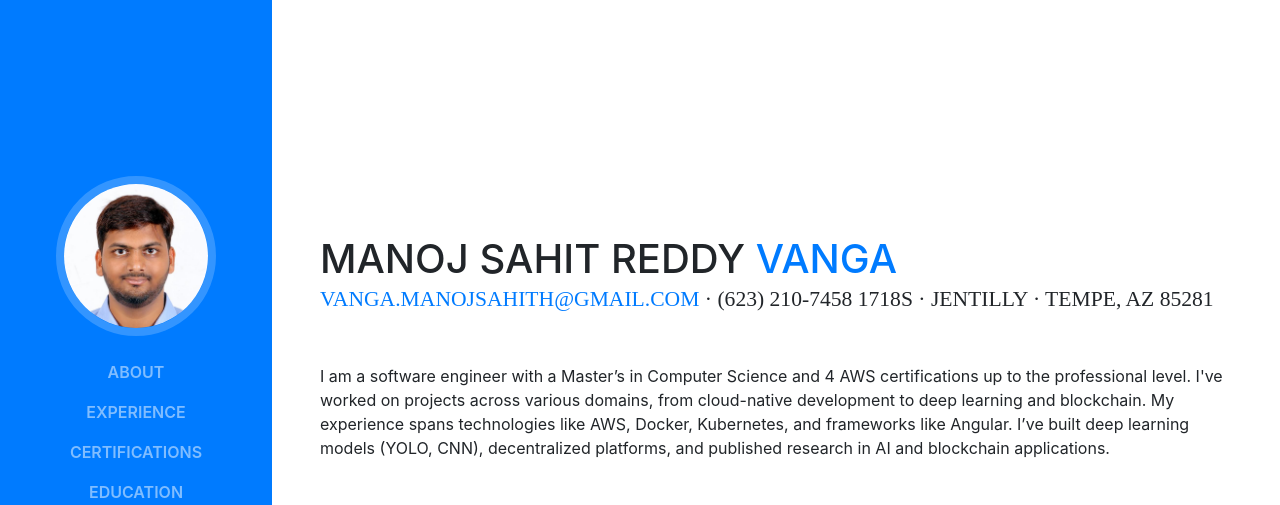
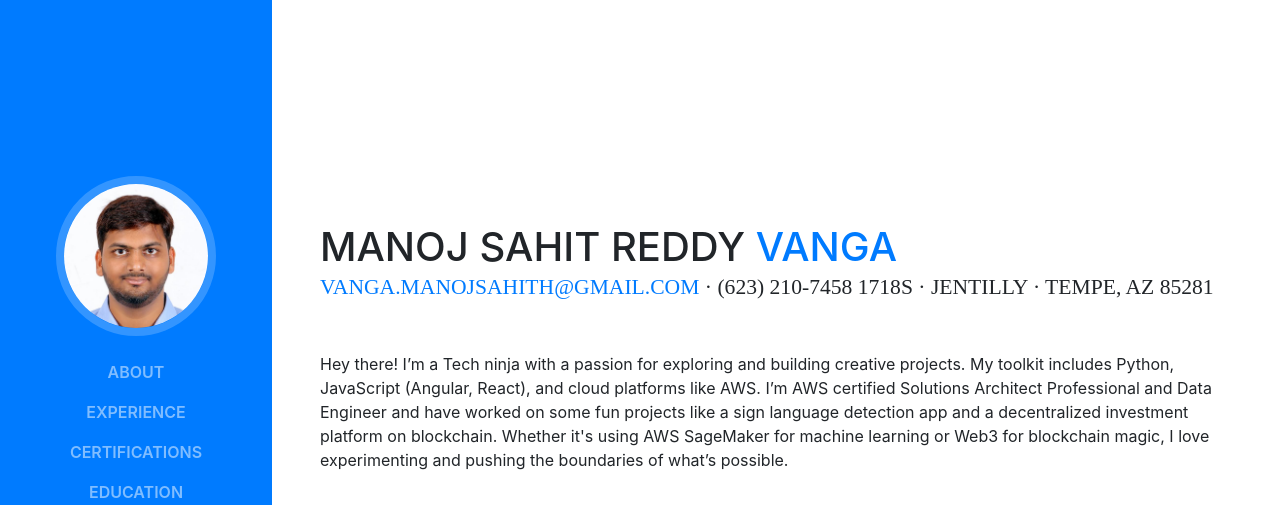
Before and after one commit to MANOJSAHIT/ManojSahit.github.io, a website with bundled scripts: page index.html in a window 1280 px wide. Shown: the top 505 px of the page. Built offline with nearby package versions, Linux system fonts and the light colour scheme; a web font is replaced by a local one.

Commit message:
Update index.html

```diff
--- a/index.html
+++ b/index.html
@@ -73,7 +73,7 @@
           </h1>
           <div class="subheading mb-5"> <a href="mailto:name@email.com">vanga.manojsahith@gmail.com</a> · (623) 210-7458 1718S · Jentilly  · Tempe, AZ 85281
           </div>
-          <p class="mb-5">I am a software engineer with a Master’s in Computer Science and 4 AWS certifications up to the professional level. I've worked on projects across various domains, from cloud-native development to deep learning and blockchain. My experience spans technologies like AWS, Docker, Kubernetes, and frameworks like Angular. I’ve built deep learning models (YOLO, CNN), decentralized platforms, and published research in AI and blockchain applications.</p>
+          <p class="mb-5">Hey there! I’m a Tech ninja with a passion for exploring and building creative projects. My toolkit includes Python, JavaScript (Angular, React), and cloud platforms like AWS. I’m AWS certified Solutions Architect Professional and Data Engineer and have worked on some fun projects like a sign language detection app and a decentralized investment platform on blockchain. Whether it's using AWS SageMaker for machine learning or Web3 for blockchain magic, I love experimenting and pushing the boundaries of what’s possible.</p>
           <ul class="list-inline list-social-icons mb-0">
             <li class="list-inline-item">
               <a href="https://www.linkedin.com/in/manojsahith/" target="_blank">
```
